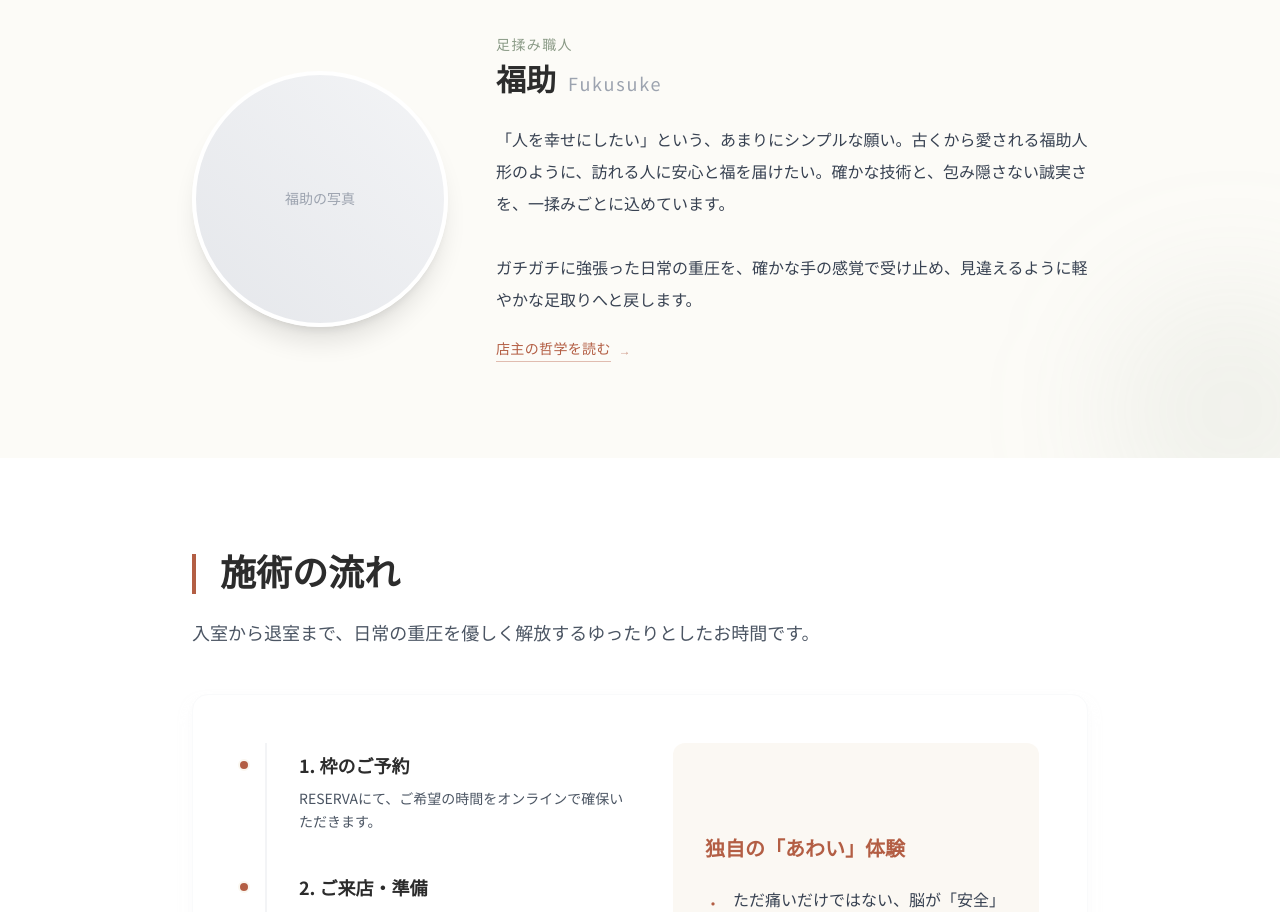
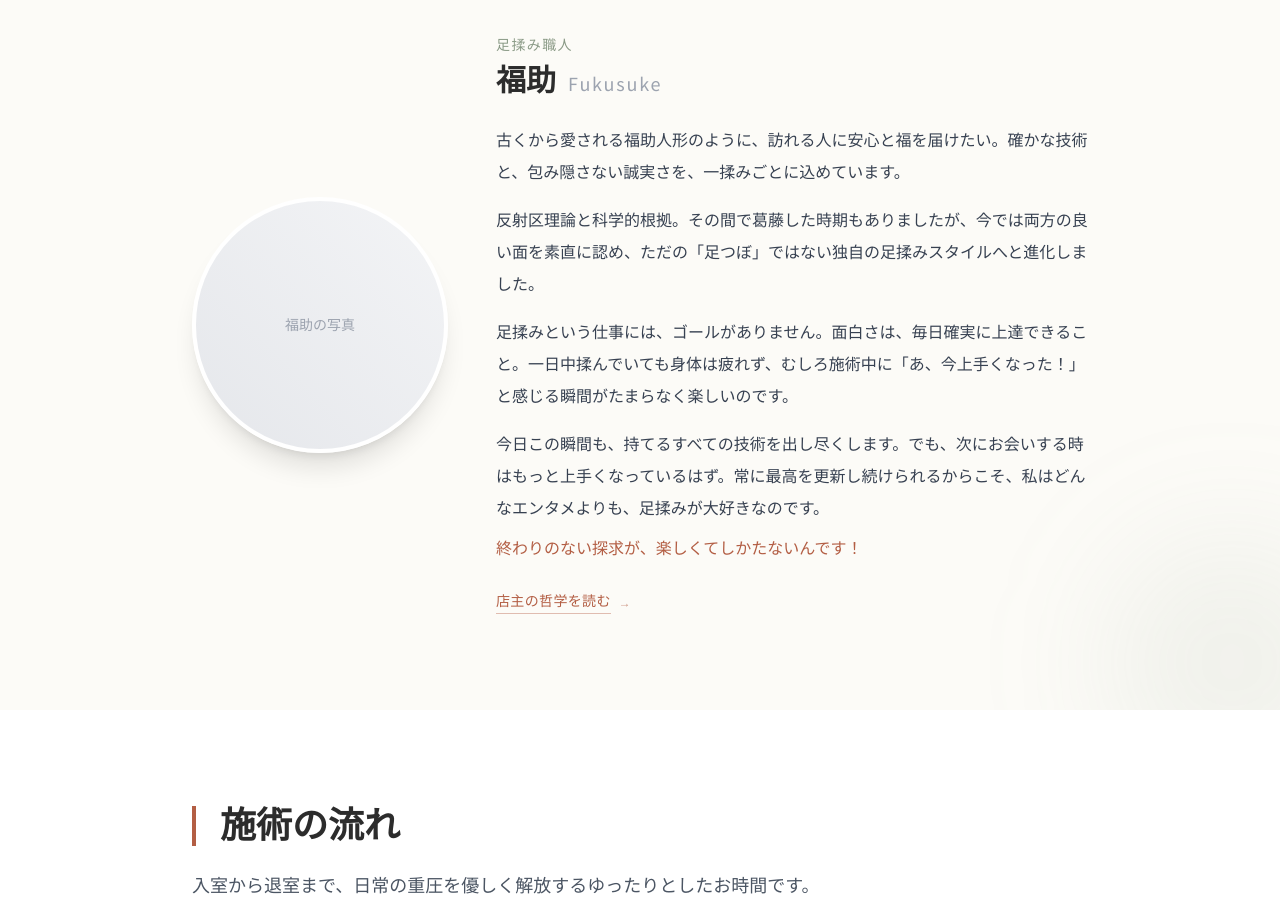
Before and after one commit to ashiyafukusuke/fukusuke2, a Next.js app: page / in a window 1280 px wide. Shown: the part 2160-3072 px from the top of the page. Built offline with nearby package versions, Linux system fonts and the light colour scheme.

Commit message:
Add files via upload

```diff
--- a/src/app/page.tsx
+++ b/src/app/page.tsx
@@ -1,3 +1,5 @@
+"use client";
+import { useState } from "react";
 import Hero from "@/components/Hero";
 import Experience from "@/components/Experience";
 import Philosophy from "@/components/Philosophy";
@@ -8,20 +10,25 @@ import System from "@/components/System";
 import CancelPolicy from "@/components/CancelPolicy";
 import Footer from "@/components/Footer";
 import StickyNav from "@/components/StickyNav";
+import PhilosophyModal from "@/components/PhilosophyModal";
 
 export default function Home() {
+  const [modalOpen, setModalOpen] = useState(false);
+
   return (
     <main className="min-h-screen">
-      <StickyNav />
+      <StickyNav onOpenPhilosophy={() => setModalOpen(true)} />
       <Hero />
       <Experience />
       <Philosophy />
-      <Profile />
+      <Profile onOpenPhilosophy={() => setModalOpen(true)} />
       <Process />
       <Menu />
       <System />
       <CancelPolicy />
       <Footer />
+      {/* モーダルはページ最上位でレンダリング */}
+      <PhilosophyModal isOpen={modalOpen} onClose={() => setModalOpen(false)} />
     </main>
   );
 }
--- a/src/components/Profile.tsx
+++ b/src/components/Profile.tsx
@@ -1,13 +1,12 @@
 "use client";
-import { useState } from "react";
 import { motion } from "framer-motion";
-import PhilosophyModal from "./PhilosophyModal";
 
-export default function Profile() {
-  const [modalOpen, setModalOpen] = useState(false);
+interface ProfileProps {
+  onOpenPhilosophy: () => void;
+}
 
+export default function Profile({ onOpenPhilosophy }: ProfileProps) {
   return (
-    <>
     <section className="py-24 px-6 md:px-12 bg-white bg-opacity-50 relative overflow-hidden">
       <div className="absolute -right-20 -bottom-20 w-64 h-64 bg-olive/10 rounded-full blur-3xl"></div>
       <div className="max-w-4xl mx-auto flex flex-col md:flex-row gap-12 items-center relative z-10">
@@ -36,17 +35,24 @@ export default function Profile() {
             <span className="text-lg font-sans font-normal text-gray-400 ml-3 tracking-widest">Fukusuke</span>
           </h2>
           <p className="text-gray-700 leading-loose">
-              「人を幸せにしたい」という、あまりにシンプルな願い。古くから愛される福助人形のように、訪れる人に安心と福を届けたい。確かな技術と、包み隠さない誠実さを、一揉みごとに込めています。<br/><br/>
-              ガチガチに強張った日常の重圧を、確かな手の感覚で受け止め、見違えるように軽やかな足取りへと戻します。
+            古くから愛される福助人形のように、訪れる人に安心と福を届けたい。確かな技術と、包み隠さない誠実さを、一揉みごとに込めています。
+          </p>
+          <p className="text-gray-700 leading-loose mt-4">
+            反射区理論と科学的根拠。その間で葛藤した時期もありましたが、今では両方の良い面を素直に認め、ただの「足つぼ」ではない独自の足揉みスタイルへと進化しました。
+          </p>
+          <p className="text-gray-700 leading-loose mt-4">
+            足揉みという仕事には、ゴールがありません。面白さは、毎日確実に上達できること。一日中揉んでいても身体は疲れず、むしろ施術中に「あ、今上手くなった！」と感じる瞬間がたまらなく楽しいのです。
+          </p>
+          <p className="text-gray-700 leading-loose mt-4">
+            今日この瞬間も、持てるすべての技術を出し尽くします。でも、次にお会いする時はもっと上手くなっているはず。常に最高を更新し続けられるからこそ、私はどんなエンタメよりも、足揉みが大好きなのです。<span className="text-terracotta font-medium block mt-2">終わりのない探求が、楽しくてしかたないんです！</span>
           </p>
 
           {/* 哲学モーダルを開くボタン */}
           <motion.button
-              onClick={() => setModalOpen(true)}
+            onClick={onOpenPhilosophy}
             whileHover={{ x: 4 }}
             transition={{ type: "spring", stiffness: 300 }}
-              className="mt-6 inline-flex items-center gap-2 text-sm text-terracotta hover:text-terracotta/70 font-serif tracking-wide transition-colors group"
-              id="open-philosophy-modal"
+            className="mt-7 inline-flex items-center gap-2 text-sm text-terracotta hover:text-terracotta/70 font-serif tracking-wide transition-colors group"
           >
             <span className="border-b border-terracotta/40 group-hover:border-terracotta/70 transition-colors pb-0.5">
               店主の哲学を読む
@@ -57,8 +63,5 @@ export default function Profile() {
 
       </div>
     </section>
-
-      <PhilosophyModal isOpen={modalOpen} onClose={() => setModalOpen(false)} />
-    </>
   );
 }
--- a/src/components/StickyNav.tsx
+++ b/src/components/StickyNav.tsx
@@ -2,7 +2,11 @@
 import { useState, useEffect } from "react";
 import { motion, AnimatePresence } from "framer-motion";
 
-export default function StickyNav() {
+interface StickyNavProps {
+  onOpenPhilosophy: () => void;
+}
+
+export default function StickyNav({ onOpenPhilosophy }: StickyNavProps) {
   const [visible, setVisible] = useState(false);
 
   useEffect(() => {
@@ -12,13 +16,6 @@ export default function StickyNav() {
     window.addEventListener("scroll", handleScroll, { passive: true });
     return () => window.removeEventListener("scroll", handleScroll);
   }, []);
-
-  const handlePhilosophyClick = () => {
-    // Profile内のボタンをプログラム的にクリック
-    const btn = document.getElementById("open-philosophy-modal");
-    if (btn) btn.click();
-    // プロフィールセクションが画面外のときはスクロールせず直接開く
-  };
 
   return (
     <AnimatePresence>
@@ -39,7 +36,7 @@ export default function StickyNav() {
             {/* ナビリンク */}
             <div className="flex items-center gap-1 sm:gap-3 overflow-x-auto scrollbar-none">
               <button
-                onClick={handlePhilosophyClick}
+                onClick={onOpenPhilosophy}
                 className="text-xs sm:text-sm text-gray-500 hover:text-terracotta transition-colors whitespace-nowrap px-2 py-1 rounded hover:bg-terracotta/5"
               >
                 哲学を読む
```
Lines whose indentation alone changed are shown as unchanged.
